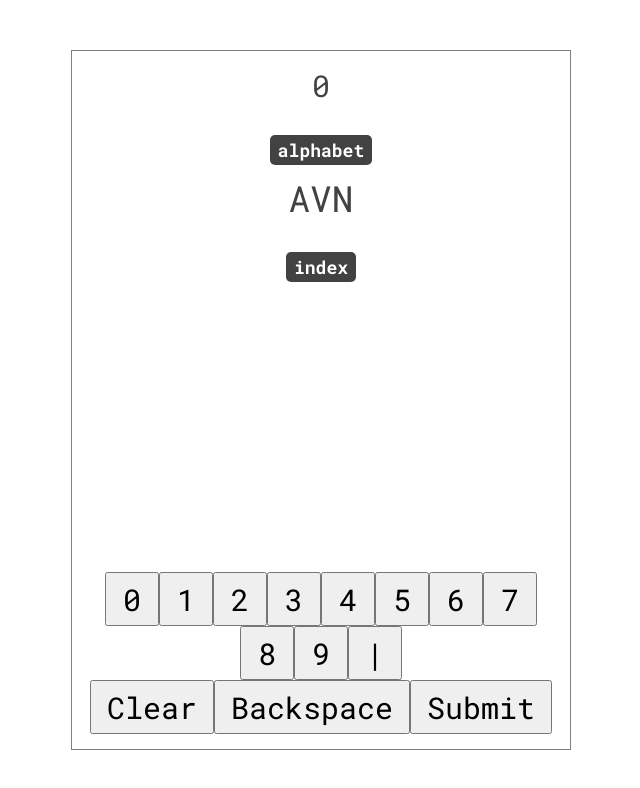
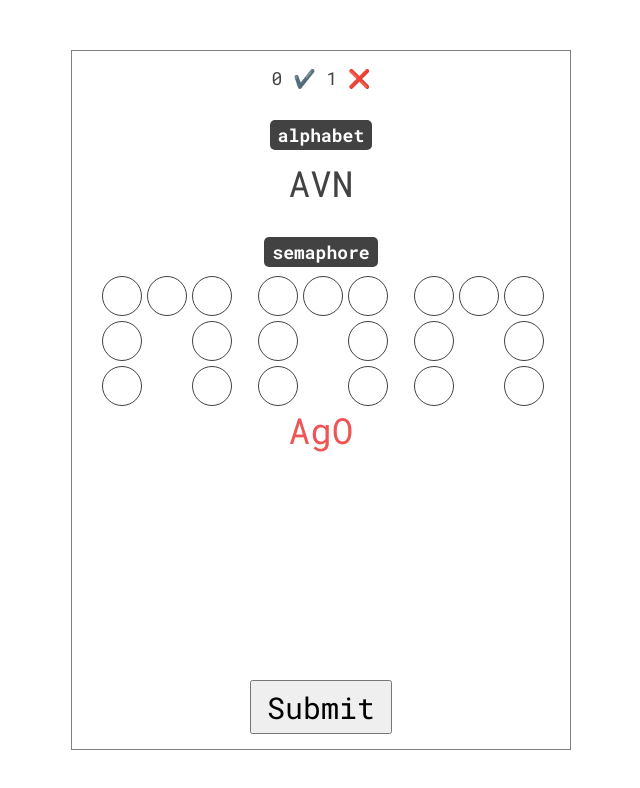
Before and after one commit to ppasupat/encoding-practice, a React (Vite) app: page / in a window 1280 px wide. Both pictures are taken after a click on the button "Submit". Shown: the top 788 px of the page, without its empty margins (319-959 px from the left). Built offline with nearby package versions, Linux system fonts and the light colour scheme.

Commit message:
Added semaphore

```diff
--- a/src/App.jsx
+++ b/src/App.jsx
@@ -2,33 +2,43 @@ import { useState } from 'react';
 import { replaceAt, generateQuestion } from './utils';
 import Keyboard from './Keyboard';
 import Braille from './Braille';
+import Semaphore from './Semaphore';
 
 export default function App() {
-  const [score, setScore] = useState(0);
+  const [score, setScore] = useState({right: 0, wrong: 0});
   const [question, setQuestion] = useState(generateQuestion);
   const [answer, setAnswer] = useState(question.initAnswer);
+  const [missed, setMissed] = useState(false);
 
-  function renderQuestion() {
+  function renderStatic(encodedText, encodingType) {
     return (
       <>
-        {question.question}
+        {encodedText.length > 0 ? encodedText : '\xa0'}
       </>
     );
   }
 
-  function renderAnswer() {
-    if (question.answerType === 'braille') {
-      return answer.split('').map((value, index) => (
+  function renderEditable(encodedText, encodingType, setEncodedText) {
+    switch (encodingType) {
+      case 'braille':
+        return encodedText.split('').map((value, index) => (
           <Braille key={index} value={value}
-          setValue={newValue => setAnswer(a => replaceAt(a, index, newValue))}
+            setValue={newValue => setEncodedText(a => replaceAt(a, index, newValue))}
           />
         ));
-    }
+      case 'semaphore':
+        return encodedText.split('').map((value, index) => (
+          <Semaphore key={index} value={value}
+            setValue={newValue => setEncodedText(a => replaceAt(a, index, newValue))}
+          />
+        ));
+      default:
         return (
           <>
-        {answer}
+            {encodedText.length > 0 ? encodedText : '\xa0'}
           </>
         );
+    }
   }
 
   function handleKey(key) {
@@ -45,25 +55,32 @@ export default function App() {
 
   function handleSubmit() {
     if (answer === question.goldAnswer) {
-      setScore(s => s + 1);
+      setScore(s => ({right: s.right + !missed, wrong: s.wrong}));
+      setMissed(false);
       const newQuestion = generateQuestion();
       setQuestion(newQuestion);
       setAnswer(newQuestion.initAnswer);
     } else {
-      alert(`Wrong. (Correct answer: ${question.goldAnswer})`);
+      setScore(s => ({right: s.right, wrong: s.wrong + !missed}));
+      setMissed(true);
     }
   }
 
   return (
     <>
       <header>
-        <span id="score-display">{score}</span>
+        <span id="score-display">{score.right} ✔️  {score.wrong} ❌</span>
       </header>
       <article>
         <div id="question-type">{question.questionType}</div>
-        <div id="question">{renderQuestion(question.question)}</div>
+        <div id="question">{renderStatic(question.question, question.questionType)}</div>
         <div id="answer-type">{question.answerType}</div>
-        <div id="answer">{renderAnswer(answer)}</div>
+        <div id="answer">{renderEditable(answer, question.answerType, setAnswer)}</div>
+        {missed && (
+          <div id="gold-answer">
+            {renderStatic(question.goldAnswer, question.answerType)}
+          </div>
+        )}
       </article>
       <footer>
         <Keyboard type={question.answerType} handleKey={handleKey} />
--- a/src/Braille.jsx
+++ b/src/Braille.jsx
@@ -1,5 +1,5 @@
 export default function Braille({ value, setValue }) {
-  const brailleDots = [1, 8, 2, 16, 4, 32].map(position => {
+  const toggleButtons = [1, 8, 2, 16, 4, 32].map(position => {
     const isOn = (value.codePointAt(0) - 0x2800) & position,
       valueIfToggled = String.fromCodePoint(
         value.codePointAt(0) + (isOn ? -position : position)
@@ -12,5 +12,5 @@ export default function Braille({ value, setValue }) {
       ></button>
     );
   });
-  return <div className="braille-wrapper">{brailleDots}</div>;
+  return <div className="braille-wrapper">{toggleButtons}</div>;
 }
--- /dev/null
+++ b/src/Semaphore.jsx
@@ -0,0 +1,29 @@
+export default function Semaphore({ value, setValue }) {
+  const onPositions = [(value.codePointAt(0) >> 3) & 7, value.codePointAt(0) & 7],
+    numOnPositions = (onPositions[0] !== 0) + (onPositions[1] !== 0);
+  const toggleButtons = [1, 2, 3, 4, 5, 6, 7].map(position => {
+    const isOn = (position === onPositions[0] || position === onPositions[1]);
+    if (numOnPositions === 2 && !isOn) return null;
+    let positionsIfToggled;
+    if (isOn) {
+      positionsIfToggled = [
+        position === onPositions[0] ? 0 : onPositions[0],
+        position === onPositions[1] ? 0 : onPositions[1],
+      ]
+    } else {
+      positionsIfToggled = [position, onPositions[1]];
+    }
+    if (positionsIfToggled[0] > positionsIfToggled[1])
+      positionsIfToggled = [positionsIfToggled[1], positionsIfToggled[0]];
+    const valueIfToggled = String.fromCodePoint(
+      64 + positionsIfToggled[0] * 8 + positionsIfToggled[1]);
+    return (
+      <button
+        key={position}
+        className={['flag-' + position, isOn ? 'on' : 'off'].join(' ')}
+        onClick={() => setValue(valueIfToggled)}
+      ></button>
+    );
+  });
+  return <div className="semaphore-wrapper">{toggleButtons}</div>;
+}
--- a/src/style.css
+++ b/src/style.css
@@ -8,6 +8,10 @@
 
 html, button {
   font-family: 'Roboto Mono', monospace;
+}
+
+button {
+  cursor: pointer;
 }
 
 /* ################################ */
@@ -50,6 +54,13 @@ article {
 }
 
 /* ################################ */
+/* header */
+
+header {
+  font-size: 0.6rem;
+}
+
+/* ################################ */
 /* question */
 
 #question-type, #answer-type {
@@ -63,11 +74,15 @@ article {
   border-radius: 5px;
 }
 
-#question, #answer {
+#question, #answer, #gold-answer {
   font-size: 1.2rem;
   display: flex;
   flex-direction: row;
   justify-content: center;
+}
+
+#gold-answer {
+  color: #e55;
 }
 
 /* ################################ */
@@ -92,16 +107,17 @@ footer button {
 
 .braille-wrapper {
   display: grid;
-  grid: 1.8rem 1.8rem 1.8rem / 1.8rem 1.8rem;
+  grid: 50px 50px 50px / 50px 50px;
   align-items: center;
   justify-items: center;
-  margin: 0 .5rem;
+  margin: 0 15px;
 }
 
 .braille-wrapper > button {
-  width: 1.5rem;
-  height: 1.5rem;
-  border-radius: 0.75rem;
+  width: 45px;
+  height: 45px;
+  border-radius: 25px;
+  border: 1px solid #424242;
 }
 
 .braille-wrapper > button.off {
@@ -111,3 +127,37 @@ footer button {
 .braille-wrapper > button.on {
   background: #424242;
 }
+
+/* ################################ */
+/* semaphore */
+
+.semaphore-wrapper {
+  position: relative;
+  width: 130px;
+  height: 130px;
+  margin: 0 15px;
+}
+
+.semaphore-wrapper > button {
+  position: absolute;
+  width: 40px;
+  height: 40px;
+  border-radius: 25px;
+  border: 1px solid #424242;
+}
+
+.semaphore-wrapper > button.off {
+  background: transparent;
+}
+
+.semaphore-wrapper > button.on {
+  background: #42424280;
+}
+
+.semaphore-wrapper > button.flag-1 { left: 0; top: 90px; }
+.semaphore-wrapper > button.flag-2 { left: 0; top: 45px; }
+.semaphore-wrapper > button.flag-3 { left: 0; top: 0; }
+.semaphore-wrapper > button.flag-4 { left: 45px; top: 0; }
+.semaphore-wrapper > button.flag-5 { left: 90px; top: 0; }
+.semaphore-wrapper > button.flag-6 { left: 90px; top: 45px; }
+.semaphore-wrapper > button.flag-7 { left: 90px; top: 90px; }
--- a/src/utils.js
+++ b/src/utils.js
@@ -82,7 +82,7 @@ const ENC_BRAILLE = {
 
 const ENC_SEMAPHORE = {
   name: 'semaphore',
-  mapping: {
+  mapping: Object.fromEntries(Object.entries({
     A: '01', B: '02', C: '03', D: '04', E: '05', F: '06', G: '07',
     H: '12', I: '13', K: '14', L: '15', M: '16', N: '17',
     O: '23', P: '24', Q: '25', R: '26', S: '27',
@@ -90,8 +90,8 @@ const ENC_SEMAPHORE = {
     /*num*/  J: '46', V: '47',
     W: '56', X: '57',
     Z: '67',
-  },
-  empty: '00',
+  }).map(([k, v]) => [k, String.fromCodePoint(64 + parseInt(v, 8))])),
+  empty: '@',  // 64 + 00
   sep: '',
   useKeyboard: false,
 }
@@ -108,17 +108,17 @@ function getRandomWord() {
 }
 
 const QUESTION_PATTERNS = [
-  { question: ENC_ALPHABET, answer: ENC_INDEX },
-  { question: ENC_ALPHABET, answer: ENC_BINARY },
-  { question: ENC_ALPHABET, answer: ENC_TERNARY },
-  { question: ENC_ALPHABET, answer: ENC_MORSE },
-  { question: ENC_ALPHABET, answer: ENC_BRAILLE },
-  // { question: ENC_ALPHABET, answer: ENC_SEMAPHORE },
-  { question: ENC_INDEX, answer: ENC_ALPHABET },
-  { question: ENC_BINARY, answer: ENC_ALPHABET },
-  { question: ENC_TERNARY, answer: ENC_ALPHABET },
-  { question: ENC_MORSE, answer: ENC_ALPHABET },
-  { question: ENC_BRAILLE, answer: ENC_ALPHABET },
+  // { question: ENC_ALPHABET, answer: ENC_INDEX },
+  // { question: ENC_ALPHABET, answer: ENC_BINARY },
+  // { question: ENC_ALPHABET, answer: ENC_TERNARY },
+  // { question: ENC_ALPHABET, answer: ENC_MORSE },
+  // { question: ENC_ALPHABET, answer: ENC_BRAILLE },
+  { question: ENC_ALPHABET, answer: ENC_SEMAPHORE },
+  // { question: ENC_INDEX, answer: ENC_ALPHABET },
+  // { question: ENC_BINARY, answer: ENC_ALPHABET },
+  // { question: ENC_TERNARY, answer: ENC_ALPHABET },
+  // { question: ENC_MORSE, answer: ENC_ALPHABET },
+  // { question: ENC_BRAILLE, answer: ENC_ALPHABET },
   // { question: ENC_SEMAPHORE, answer: ENC_ALPHABET },
 ];
 
```
Lines whose indentation alone changed are shown as unchanged.
